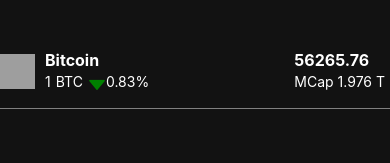
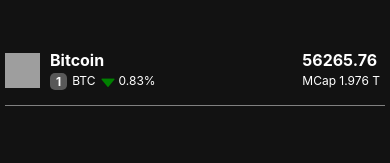
Before and after one commit to just-manoj/cryptoPriceTracker, a React Native app: screen / in a window 390 px wide. Shown: the top 163 px of the page. Built offline with nearby package versions, Linux system fonts and the light colour scheme; grey boxes are pictures that could not be loaded.

Commit message:
finish coin item in a file

```diff
--- a/App.js
+++ b/App.js
@@ -20,13 +20,15 @@
         <View>
           <Text style={styles.title}>Bitcoin</Text>
           <View style={{ flexDirection: 'row' }}>
-            <Text style={styles.text}>1</Text>
+            <View style={styles.rankContainer}>
+              <Text style={styles.rank}>1</Text>
+            </View>
             <Text style={styles.text}>BTC</Text>
             <AntDesign
               name='caretdown'
-              size={18}
+              size={15}
               color='green'
-              style={{ alignSelf: 'center' }}
+              style={{ alignSelf: 'center', marginRight: 3 }}
             />
             <Text style={styles.text}>0.83%</Text>
           </View>
@@ -46,6 +48,7 @@
     flex: 1,
     backgroundColor: '#121212',
     paddingTop: 50,
+    paddingHorizontal: 5,
   },
   title: {
     fontSize: 16,
@@ -55,6 +58,7 @@
   },
   text: {
     color: 'white',
+    fontSize: 12,
     marginRight: 5,
   },
   coinContainer: {
@@ -64,4 +68,17 @@
     borderBottomWidth: StyleSheet.hairlineWidth,
     borderBottomColor: 'grey',
   },
+  rank: {
+    fontSize: 12,
+    fontWeight: 'bold',
+    color: 'white',
+  },
+  rankContainer: {
+    backgroundColor: '#585858',
+    alignSelf: 'center',
+    paddingHorizontal: 6,
+    paddingVertical: 1,
+    borderRadius: 5,
+    marginRight: 5,
+  },
 });
```
